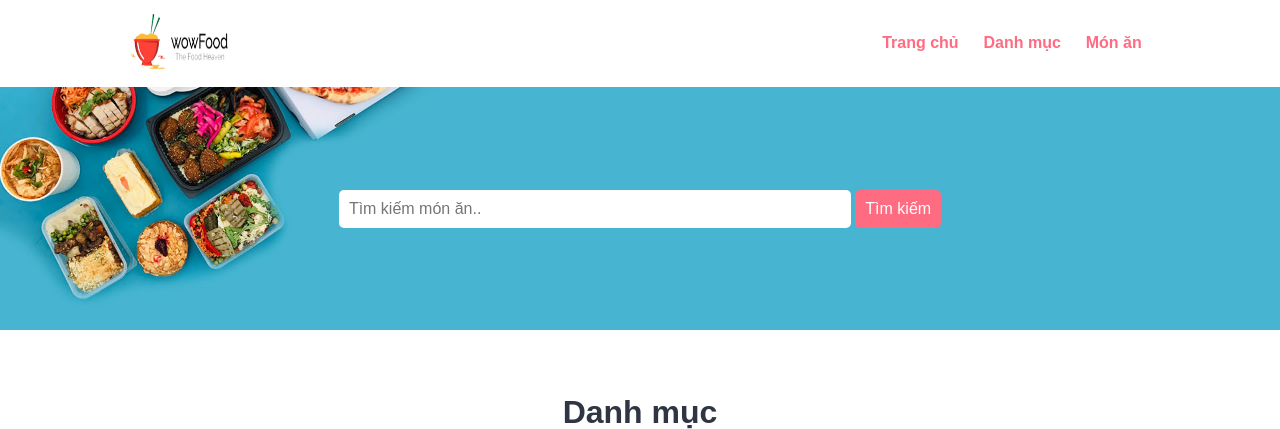
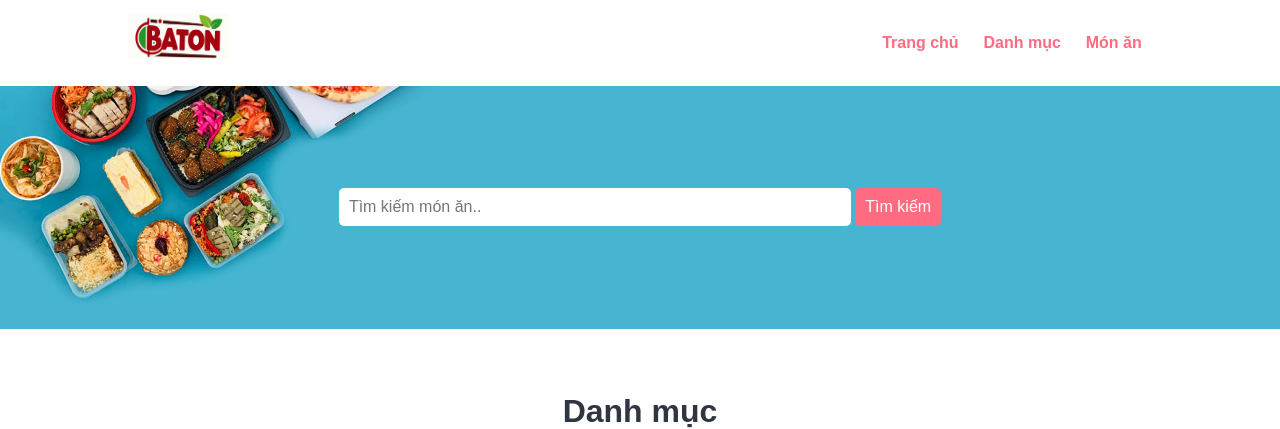
Before and after one commit to tquann286/food-ecommerce, a PHP site: page / in a window 1280 px wide. Shown: the top 429 px of the page. Run offline with PHP 8.4, Linux system fonts and the light colour scheme; data that the repository does not hold is empty.

Commit message:
change_logo

```diff
--- a/css/style.css
+++ b/css/style.css
@@ -10,7 +10,7 @@
 }
 .img-responsive {
     width: 100%;
-  aspect-ratio: 16 / 9;
+    aspect-ratio: 20 / 9;
 }
 .img-curve {
     border-radius: 15px;
@@ -109,7 +109,7 @@ fieldset {
     padding: 7% 0;
 }
 
-.food-search input[type='search'] {
+.food-search input[type="search"] {
     width: 50%;
     padding: 1%;
     font-size: 1rem;
@@ -215,7 +215,7 @@ fieldset {
         text-align: center;
     }
 
-  .food-search input[type='search'] {
+    .food-search input[type="search"] {
         width: 90%;
         padding: 2%;
         margin-bottom: 3%;
--- a/partials-front/menu.php
+++ b/partials-front/menu.php
@@ -17,7 +17,7 @@
     <div class="container">
       <div class="logo">
         <a href="/" title="BatOn Logo">
-          <img src="images/logo.png" alt="Logo Nhà hàng" class="img-responsive">
+          <img src="images/logo.jpg" alt="Logo Nhà hàng" class="img-responsive">
         </a>
       </div>
 
```
Also changed, not shown: images/logo.jpg (added), images/logo.png (deleted). Lines whose indentation alone changed are shown as unchanged.
